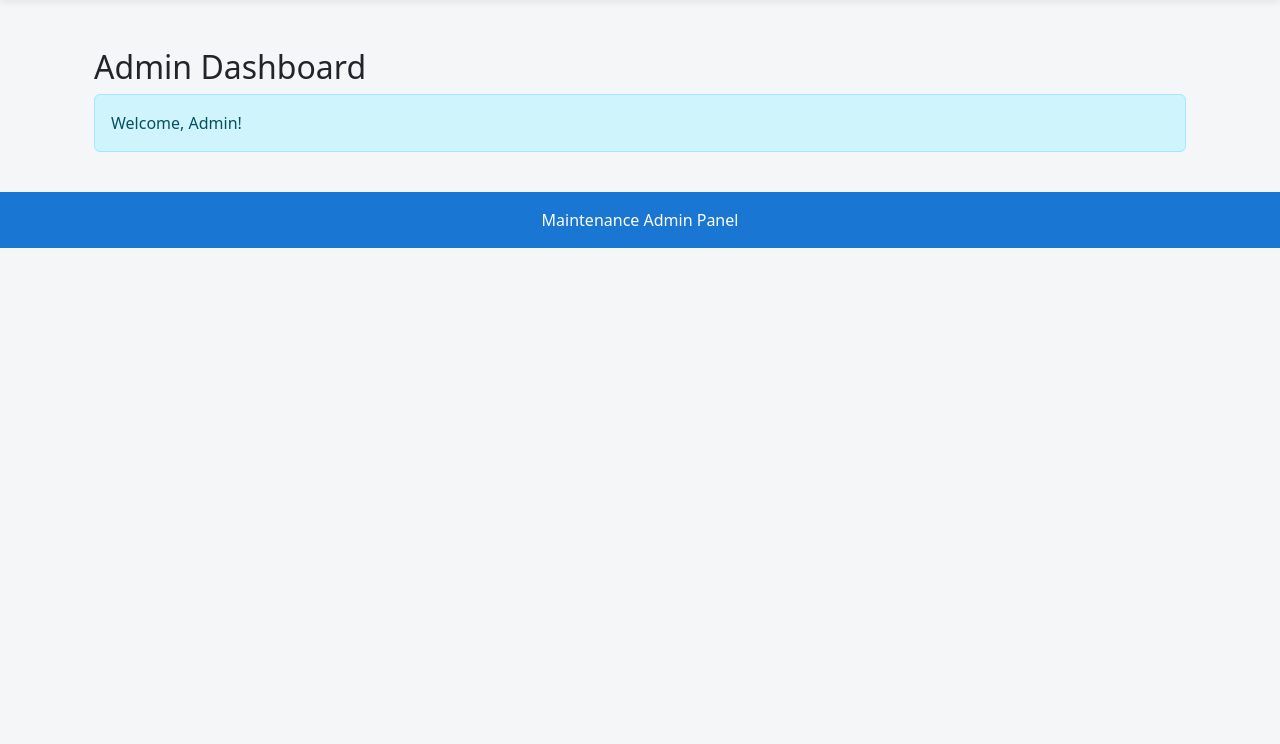
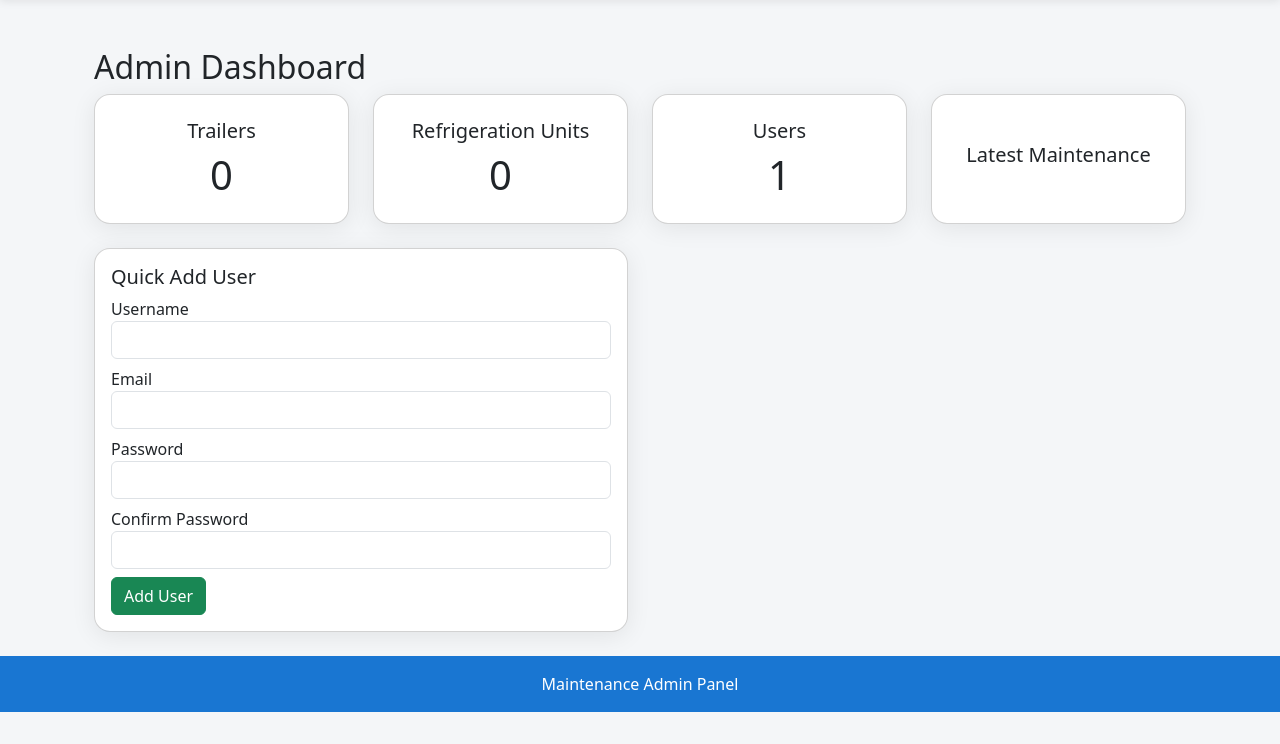
Before and after one commit to flintman/maintenance_tracker, a PHP site: page /admin/index.php in a window 1280 px wide. Shown: the part 56-800 px from the top of the page. Run offline with PHP 8.4, Linux system fonts and the light colour scheme; a user stored in the database is signed in; data comes from the database, SQL or seed files in the repository; data that the repository does not hold is empty.

Commit message:
dashboard: setup a dashboard and a few blocks

```diff
--- a/src/maintenance/admin/index.php
+++ b/src/maintenance/admin/index.php
@@ -5,12 +5,113 @@ if (!isset($_SESSION['user_id']) || ($_SESSION['privilege'] ?? '') !== 'admin')
     exit;
 }
 include 'templates/header.php';
+
+// Handle quick add user
+$user_add_msg = '';
+if ($_SERVER['REQUEST_METHOD'] === 'POST' && isset($_POST['add_user'])) {
+    $username = cleanInput($_POST['username']);
+    $email = cleanInput($_POST['email'], 'email');
+    $password = $_POST['password'] ?? '';
+    $password2 = $_POST['password2'] ?? '';
+    if ($password !== $password2) {
+        $user_add_msg = '<div class="alert alert-danger">Passwords do not match.</div>';
+    } elseif (strlen($password) < 6) {
+        $user_add_msg = '<div class="alert alert-danger">Password must be at least 6 characters.</div>';
+    } else {
+        $hash = password_hash($password, PASSWORD_DEFAULT);
+        $stmt = $pdo->prepare('INSERT INTO users (username, email, password, privilege) VALUES (?, ?, ?, ?)');
+        try {
+            $stmt->execute([$username, $email, $hash, 'user']);
+            $user_add_msg = '<div class="alert alert-success">User added!</div>';
+        } catch (PDOException $e) {
+            $user_add_msg = '<div class="alert alert-danger">Error: ' . htmlspecialchars($e->getMessage()) . '</div>';
+        }
+    }
+}
+
+// Dashboard stats
+$stmt = $pdo->query('SELECT COUNT(*) FROM trailers');
+$trailer_count = $stmt->fetchColumn();
+$stmt = $pdo->query('SELECT COUNT(*) FROM refrigeration');
+$unit_count = $stmt->fetchColumn();
+$stmt = $pdo->query('SELECT COUNT(*) FROM users');
+$user_count = $stmt->fetchColumn();
+$stmt = $pdo->query('SELECT m.*, COALESCE(r.model, t.trl_id) AS equipment FROM maintenance m LEFT JOIN refrigeration r ON m.refrigeration_id = r.id LEFT JOIN trailers t ON m.trl_id = t.id ORDER BY m.performed_at DESC LIMIT 5');
+$latest_maintenance = $stmt->fetchAll();
 ?>
 <div class="container mt-5">
     <h2>Admin Dashboard</h2>
-    <div class="alert alert-info">Welcome, Admin!</div>
-    <ul class="list-group mb-4">
-
-    </ul>
+    <div class="row row-cols-1 row-cols-md-4 g-4 mb-4">
+        <div class="col d-flex">
+            <div class="card admin-card mb-3 w-100 h-100">
+                <div class="card-body d-flex flex-column justify-content-center align-items-center">
+                    <h5 class="card-title">Trailers</h5>
+                    <p class="card-text display-6 mb-0"><?= $trailer_count ?></p>
+                </div>
+            </div>
+        </div>
+        <div class="col d-flex">
+            <div class="card admin-card mb-3 w-100 h-100">
+                <div class="card-body d-flex flex-column justify-content-center align-items-center">
+                    <h5 class="card-title">Refrigeration Units</h5>
+                    <p class="card-text display-6 mb-0"><?= $unit_count ?></p>
+                </div>
+            </div>
+        </div>
+        <div class="col d-flex">
+            <div class="card admin-card mb-3 w-100 h-100">
+                <div class="card-body d-flex flex-column justify-content-center align-items-center">
+                    <h5 class="card-title">Users</h5>
+                    <p class="card-text display-6 mb-0"><?= $user_count ?></p>
+                </div>
+            </div>
+        </div>
+        <div class="col d-flex">
+            <div class="card admin-card mb-3 w-100 h-100">
+                <div class="card-body d-flex flex-column justify-content-center align-items-center">
+                    <h5 class="card-title">Latest Maintenance</h5>
+                    <ul class="list-group list-group-flush w-100">
+                        <?php foreach ($latest_maintenance as $m): ?>
+                        <li class="list-group-item">
+                            <a href="../view_maintenance.php?id=<?= $m['id'] ?>&type=<?= $m['refrigeration_id'] ? 'refrigeration' : 'trailer' ?>" class="text-decoration-none">
+                                <strong><?= htmlspecialchars($m['type_of_service']) ?></strong> - <?= htmlspecialchars($m['equipment']) ?> <br>
+                                <small><?= htmlspecialchars($m['performed_at']) ?> by <?= htmlspecialchars($m['performed_by']) ?></small>
+                            </a>
+                        </li>
+                        <?php endforeach; ?>
+                    </ul>
+                </div>
+            </div>
+        </div>
+    </div>
+    <div class="row mb-4">
+        <div class="col-md-6">
+            <div class="card admin-card">
+                <div class="card-body">
+                    <h5 class="card-title">Quick Add User</h5>
+                    <?= $user_add_msg ?>
+                    <form method="post">
+                        <div class="mb-2">
+                            <label>Username</label>
+                            <input type="text" name="username" class="form-control" required>
+                        </div>
+                        <div class="mb-2">
+                            <label>Email</label>
+                            <input type="email" name="email" class="form-control" required>
+                        </div>
+                        <div class="mb-2">
+                            <label>Password</label>
+                            <input type="password" name="password" class="form-control" required>
+                        </div>
+                        <div class="mb-2">
+                            <label>Confirm Password</label>
+                            <input type="password" name="password2" class="form-control" required>
+                        </div>
+                        <button type="submit" name="add_user" class="btn btn-success">Add User</button>
+                    </form>
+                </div>
+            </div>
+        </div>
+    </div>
 </div>
 <?php include 'templates/footer.php'; ?>
```
